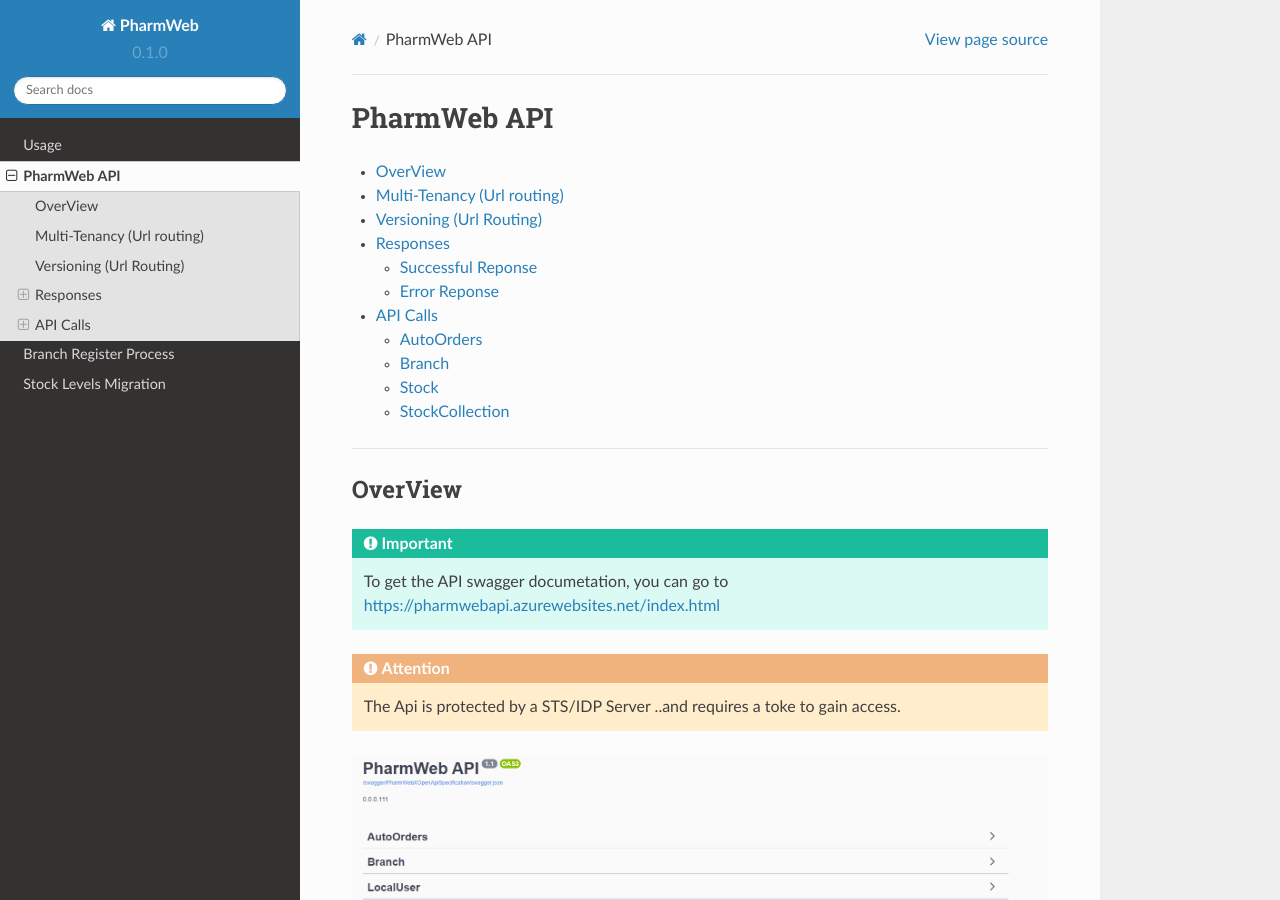
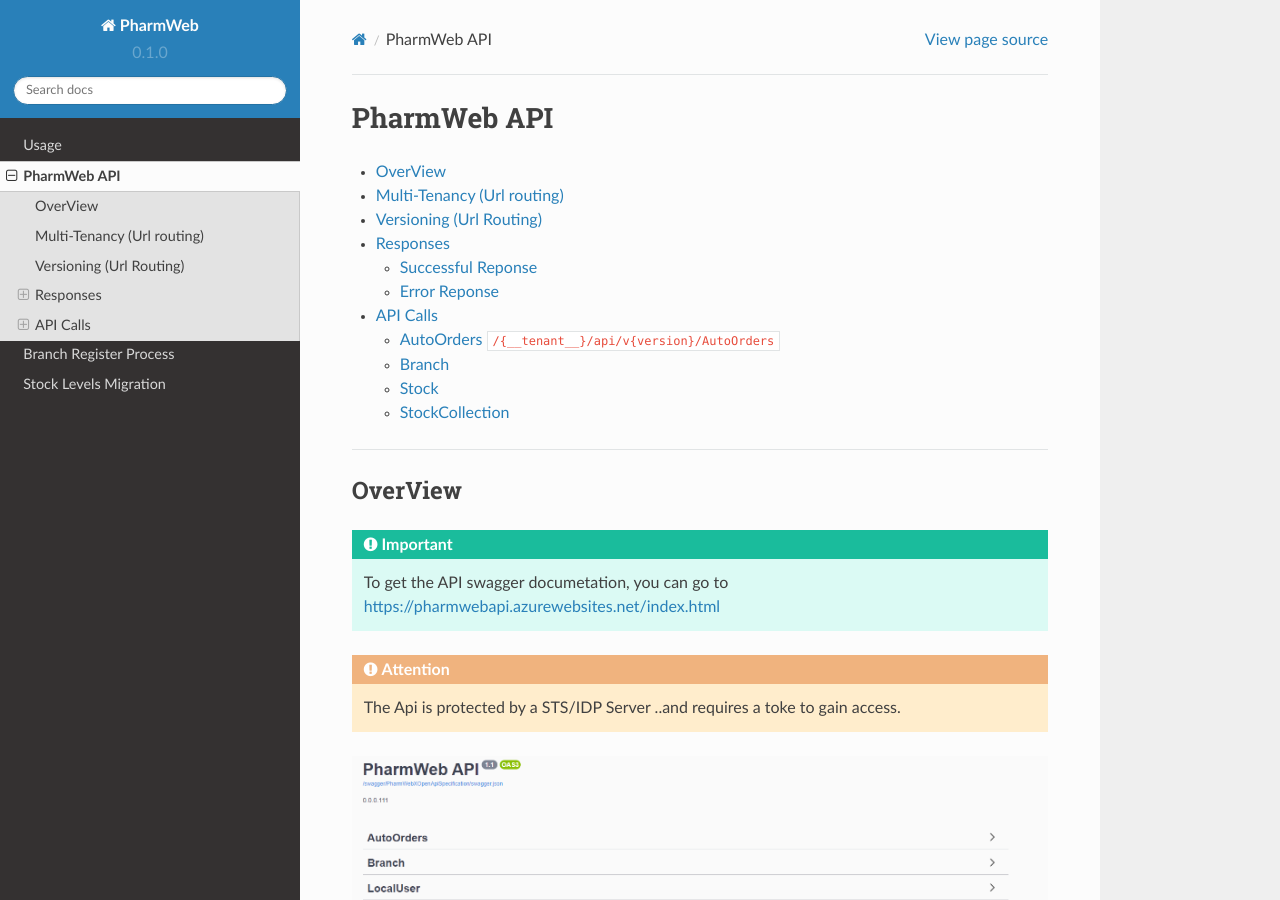
Before and after one commit to Torrafuzar/PharmWebAPI, a Sphinx documentation site: the page built from docs/source/api.rst, in a window 1280 px wide and 900 px high. Built offline with Sphinx 7.4.7 and the Read the Docs theme 2.0.0, drawn with Linux system fonts in a browser that asks for light colours; part of the change alters nothing that is shown.

```diff
--- a/docs/source/api.rst
+++ b/docs/source/api.rst
@@ -35,7 +35,7 @@ OverView
 --------------------------------------------------------------------------------------------------------------------------------------------
 
 Multi-Tenancy (Url routing)
------------------
+---------------------------
 Multi-tenancy architecture helps us to share the resources cost-efficiently and securely in cloud environments where the single instance of the software runs on a server and serves multiple tenants. In which statelessness plays a major role in scaling for millions of concurrent users. Statelessness means that every Http request(API) happens in complete isolation. When the client makes an Http request, it includes all the information necessary for the server to fulfill that request.
 
 Our API can route database persistance in multibile patterns, depending on the needs of the client, database persistance get route by the ``{__tenant__}`` in the url. This value wil be provided on enrolments
@@ -49,7 +49,7 @@ Our Leganvy progarm Winscripts folloes the Single-tenant pattern, while the API
 --------------------------------------------------------------------------------------------------------------------------------------------
 
 Versioning (Url Routing)
---------------
+------------------------
 To manage this complexity, version your API. Versioning helps us to iterate faster when the needed changes are identified in the APIs.
 
 Using the URI is the most straightforward approach (and most commonly used as well) though it does violate the principle that a URI should refer to a unique resource. You are also guaranteed to break client integration when a version is updated.
@@ -174,9 +174,10 @@ API Calls
 --------------------------------------------------------------------------------------------------------------------------------------------
 
 
-AutoOrders
+AutoOrders ``/{__tenant__}/api/v{version}/AutoOrders``
 ^^^^^^^^^^
-.. admonition:: ``/{__tenant__}/api/v{version}/AutoOrders``
+
+.. admonition:: Info
 
    **Auto Orders** call creates Orders in pharmweb to be send the a branch for dispesing, an *Autoorder* can be of type
 
```
